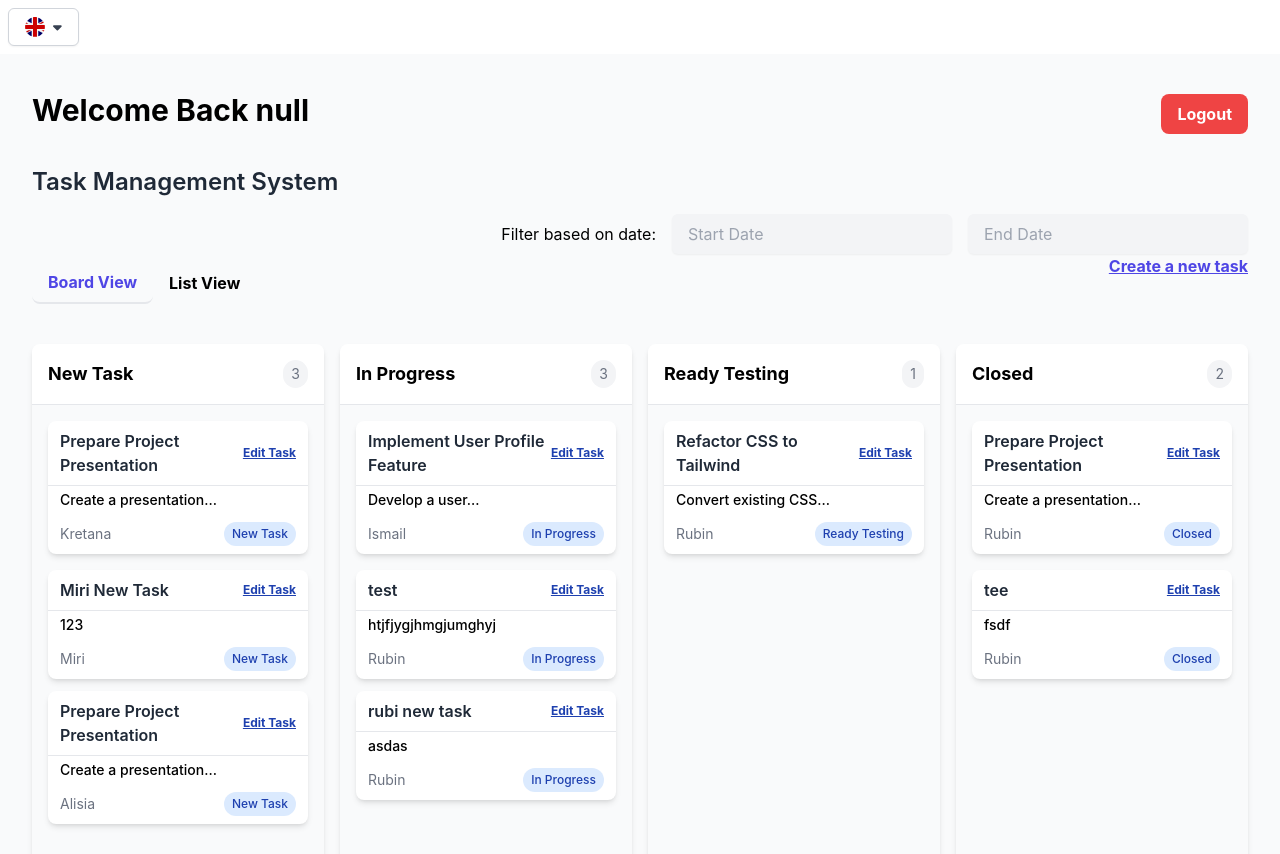
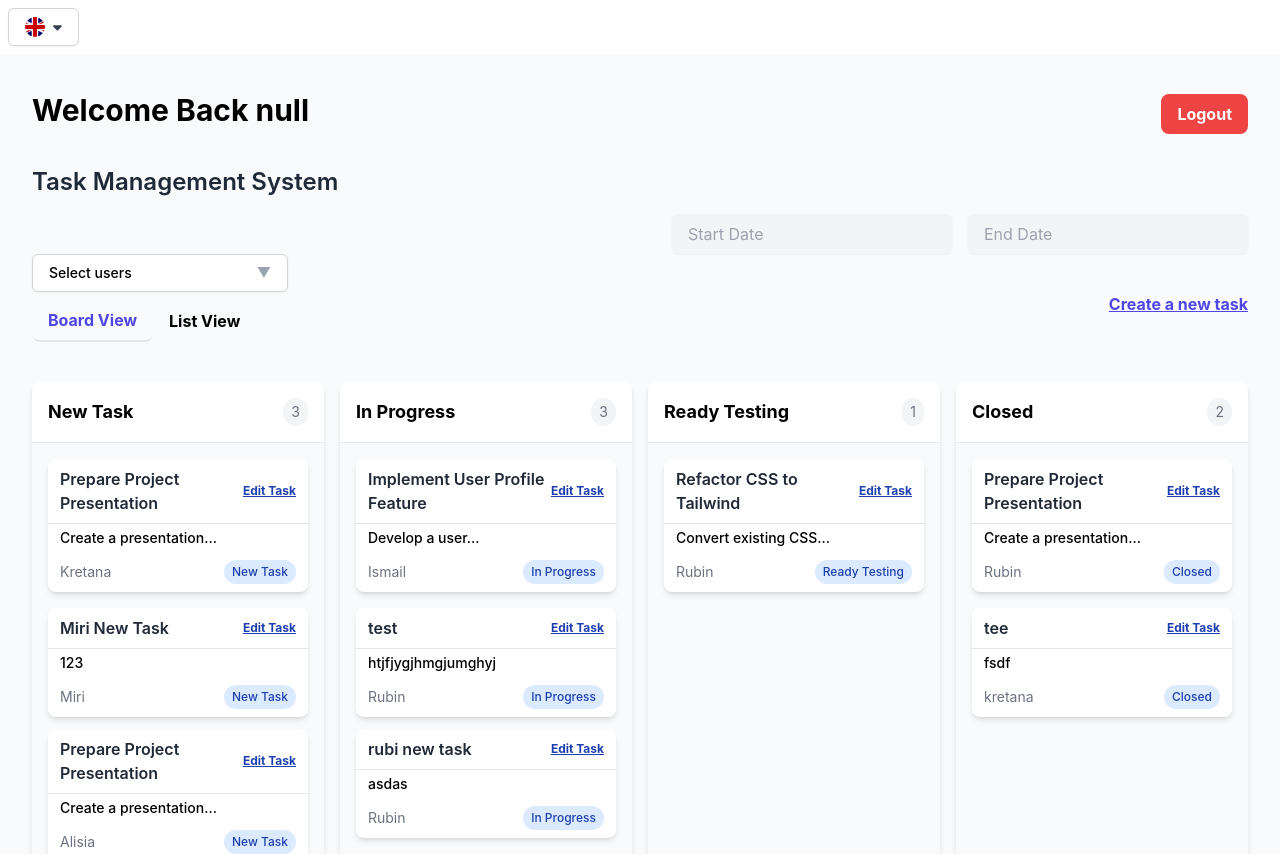
Before and after one commit to kretana/task_managment_system, a React (Create React App) app in the folder my-app/: page /dashboard in a window 1280 px wide. Shown: the top 854 px of the page. Built offline with nearby package versions, Linux system fonts and the light colour scheme; data requests are answered from the project's data file; sample sign-in values are in the browser's storage.

Commit message:
user filter

```diff
--- a/my-app/db.json
+++ b/my-app/db.json
@@ -99,7 +99,8 @@
       "createdAt": "2024-10-17T10:00:00.000Z",
       "completedAt": "2024-10-20T15:00:00.000Z",
       "estimation": "3 day(s)",
-      "comment": []
+      "comment": [],
+      "file": {}
     },
     {
       "id": "929f",
@@ -178,7 +179,7 @@
     },
     {
       "id": "8e89",
-      "name": "Rubin",
+      "name": "kretana",
       "title": "tee",
       "description": "fsdf",
       "status": "Closed",
@@ -187,7 +188,7 @@
       "comment": [],
       "file": null,
       "estimation": "5 day(s)",
-      "assignedTo": null
+      "assignedTo": "1"
     },
     {
       "id": "6da7",
@@ -238,7 +239,7 @@
     },
     {
       "id": "c338",
-      "name": "Voluptate nulla dolo",
+      "name": "Miri",
       "title": "Eum enim eligendi vo",
       "description": "Eu veniam rerum ad ",
       "status": "",
@@ -255,7 +256,7 @@
       ],
       "file": null,
       "estimation": "17 day(s)",
-      "assignedTo": null
+      "assignedTo": "2"
     },
     {
       "id": "2590",
@@ -277,6 +278,19 @@
       "file": null,
       "estimation": "9 day(s)",
       "assignedTo": "4"
+    },
+    {
+      "id": "140d",
+      "name": "Ismail",
+      "title": "dd",
+      "description": "dsd",
+      "status": "",
+      "completedAt": null,
+      "createdAt": null,
+      "comment": [],
+      "file": {},
+      "estimation": "",
+      "assignedTo": "3"
     }
   ]
 }
--- a/my-app/src/components/DateFilter.tsx
+++ b/my-app/src/components/DateFilter.tsx
@@ -27,7 +27,6 @@ export const DateFilter = () => {
 
     return (
         <div className="flex flex-row justify-end items-left space-x-4">
-            <div className="mt-2">Filter based on date:</div>
             <DatePicker
                 selected={createdAt}
                 onChange={(date) => setCreatedAt(date)}
--- a/my-app/src/components/UserFilter.tsx
+++ b/my-app/src/components/UserFilter.tsx
@@ -1,5 +1,68 @@
-export const UserFilter = () =>{
-    return(
-        <></>
-    )
+import React, { useState } from 'react';
+import {User} from "../types/authTypes";
+
+
+interface UserFilterProps {
+    users: User[];
+    onFilterChange: (selectedUsers: string[]) => void;
 }
+
+export const UserFilter: React.FC<UserFilterProps> = ({ users, onFilterChange }) => {
+    const [isOpen, setIsOpen] = useState(false);
+    const [selectedUsers, setSelectedUsers] = useState<string[]>([]);
+    const [searchTerm, setSearchTerm] = useState('');
+
+    const toggleUser = (userId: string) => {
+        const updatedUsers = selectedUsers.includes(userId)
+            ? selectedUsers.filter(id => id !== userId)
+            : [...selectedUsers, userId];
+        setSelectedUsers(updatedUsers);
+        onFilterChange(updatedUsers);
+    };
+
+    const filteredUsers = users.filter(user =>
+        user.name.toLowerCase().includes(searchTerm.toLowerCase())
+    );
+
+    return (
+        <div className="relative w-64">
+            <button
+                onClick={() => setIsOpen(!isOpen)}
+                className="flex items-center justify-between w-full px-4 py-2 text-sm font-medium text-left bg-white rounded-md border border-gray-300 shadow-sm hover:bg-gray-50 focus:outline-none focus:ring-2 focus:ring-offset-2 focus:ring-indigo-500"
+            >
+                <span>{selectedUsers.length ? `${selectedUsers.length} selected` : 'Select users'}</span>
+                <span className="ml-2 text-gray-400">▼</span>
+            </button>
+
+            {isOpen && (
+                <div className="absolute z-10 w-full mt-1 bg-white rounded-md shadow-lg">
+                    <div className="px-4 py-2">
+                        <input
+                            type="text"
+                            className="w-full px-3 py-2 text-sm leading-tight text-gray-700 border rounded shadow appearance-none focus:outline-none focus:shadow-outline"
+                            placeholder="Search users..."
+                            value={searchTerm}
+                            onChange={(e) => setSearchTerm(e.target.value)}
+                        />
+                    </div>
+                    <ul className="py-1 overflow-auto max-h-60" role="listbox">
+                        {filteredUsers.map((user) => (
+                            <li
+                                key={user.id}
+                                className="flex items-center px-4 py-2 text-sm text-gray-700 cursor-pointer hover:bg-gray-100"
+                                onClick={() => toggleUser(user.id)}
+                            >
+                                <div className="flex items-center justify-center w-5 h-5 mr-3 border rounded">
+                                    {selectedUsers.includes(user.id) && (
+                                        <span className="text-indigo-600">✓</span>
+                                    )}
+                                </div>
+                                {user.name}
+                            </li>
+                        ))}
+                    </ul>
+                </div>
+            )}
+        </div>
+    );
+};
--- a/my-app/src/components/common/TaskForm.tsx
+++ b/my-app/src/components/common/TaskForm.tsx
@@ -27,6 +27,7 @@ interface TaskFormProps {
     comment: TaskComment[];
     status: string;
     assignedTo: string;
+    file:File | null
   };
   setTaskData: (field: string, value: any) => void;
   handleCommentSubmit?: (e: any) => void;
@@ -70,6 +71,12 @@ const TaskForm = forwardRef<TaskFormRef, TaskFormProps>(
     useImperativeHandle(ref, () => ({
       validateForm,
     }));
+
+
+      const handleFileChange = (event: React.ChangeEvent<HTMLInputElement>) => {
+          const file = event.target.files ? event.target.files[0] : null;
+          setTaskData("file", file);
+      };
 
     return (
       <div>
@@ -214,6 +221,7 @@ const TaskForm = forwardRef<TaskFormRef, TaskFormProps>(
               </label>
               <input
                   type="file"
+                  onChange={handleFileChange}
                   className="w-full p-2 border border-gray-300 rounded-md"
               />
           </div>
--- a/my-app/src/components/tasks/TaskBoard.tsx
+++ b/my-app/src/components/tasks/TaskBoard.tsx
@@ -15,6 +15,7 @@ import {CalendarView} from "./CalendarView";
 import {useTranslation} from "react-i18next";
 import {DateFilter} from "../DateFilter";
 import {UserFilter} from "../UserFilter";
+import {getAllUsers} from "../../redux/slices/auth/authThunk";
 
 export const TaskBoard: React.FC = () => {
     const dispatch = useDispatch<AppDispatch>();
@@ -27,6 +28,8 @@ export const TaskBoard: React.FC = () => {
     const userId = userData ? userData.id : null;
     const navigate = useNavigate();
     const { t } = useTranslation();
+
+    const allLoggedUsers =useSelector((state: RootState | any) => state.auth.totalUsers);
 
     const tabs = [
         {
@@ -44,6 +47,7 @@ export const TaskBoard: React.FC = () => {
 
     useEffect(() => {
         dispatch(fetchTasks({}));
+        dispatch(getAllUsers());
     }, [dispatch]);
 
     // Filter tasks based on user role
@@ -93,6 +97,11 @@ export const TaskBoard: React.FC = () => {
         navigate('/');
     };
 
+    const onFilterChange = (selectedUsers) =>{
+        console.log(selectedUsers,'test')
+        dispatch(fetchTasks({userId:selectedUsers[0]}))
+    }
+
     return (
         <div className="bg-gray-50 p-4 md:p-8">
             <div className="flex justify-between items-center mb-8">
@@ -108,7 +117,7 @@ export const TaskBoard: React.FC = () => {
             <h1 className="text-2xl font-semibold text-gray-800 mb-4">Task Management System</h1>
 
             <DateFilter />
-            <UserFilter />
+            <UserFilter users={allLoggedUsers} onFilterChange={onFilterChange} />
             <div className="flex justify-between mb-5">
                 <Tabs tabs={tabs} />
                 {userRole !== "developer" && (
--- a/my-app/src/redux/slices/tasks/tasksThunk.tsx
+++ b/my-app/src/redux/slices/tasks/tasksThunk.tsx
@@ -4,7 +4,7 @@ import {URL} from '../../../config/const'
 import {Task, TaskUpdate} from "../../../types/taskTypes";
 
 
-export const fetchTasks = createAsyncThunk('tasks/fetchTasks', async ({ createdAt, completedAt }: { createdAt?: string, completedAt?: string }) => {
+export const fetchTasks = createAsyncThunk('tasks/fetchTasks', async ({ createdAt, completedAt , userId }: { createdAt?: string, completedAt?: string , userId?:string }) => {
     let url = `${URL}/tasks`;
 
     const params = new URLSearchParams();
@@ -13,6 +13,9 @@ export const fetchTasks = createAsyncThunk('tasks/fetchTasks', async ({ createdA
     }
     if (completedAt) {
         params.append('completedAt', completedAt);
+    }
+    if (userId){
+        params.append('assignedTo', userId)
     }
 
     if (params.toString()) {
```
Lines whose indentation alone changed are shown as unchanged.
